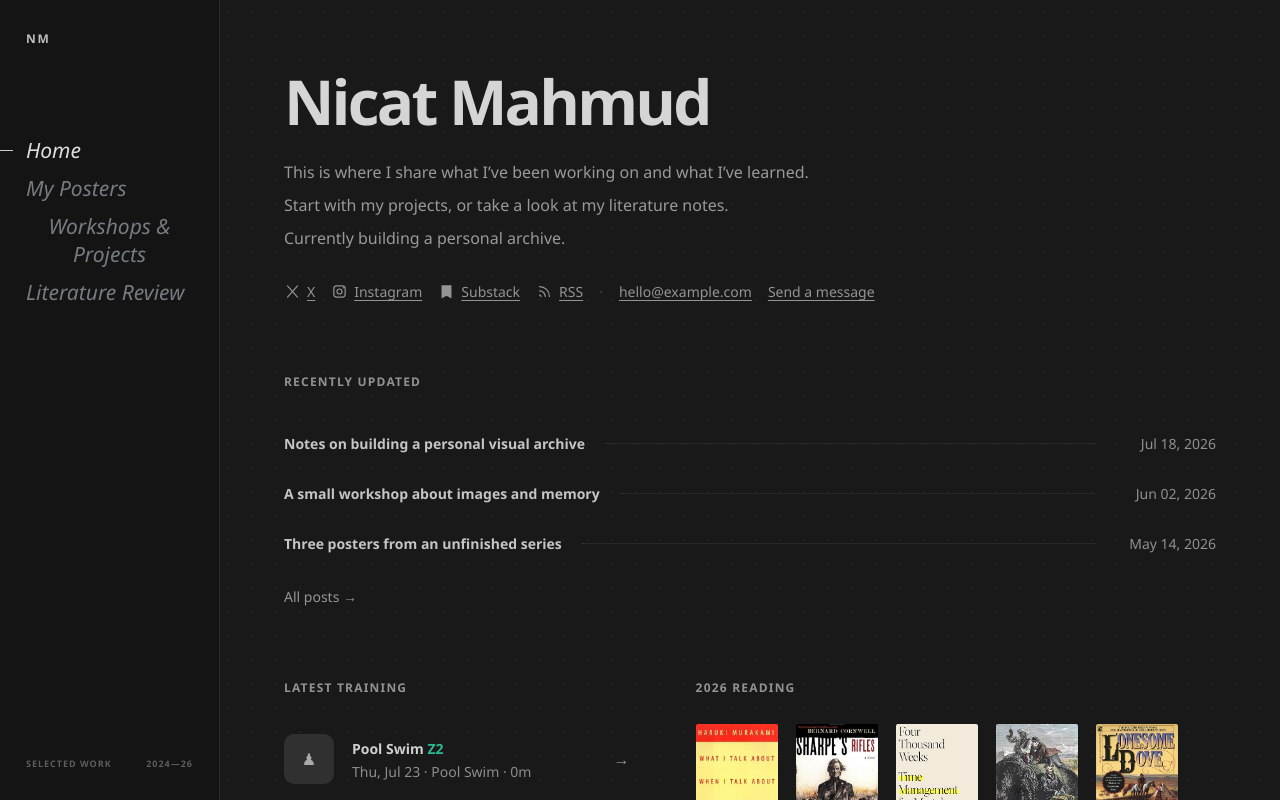
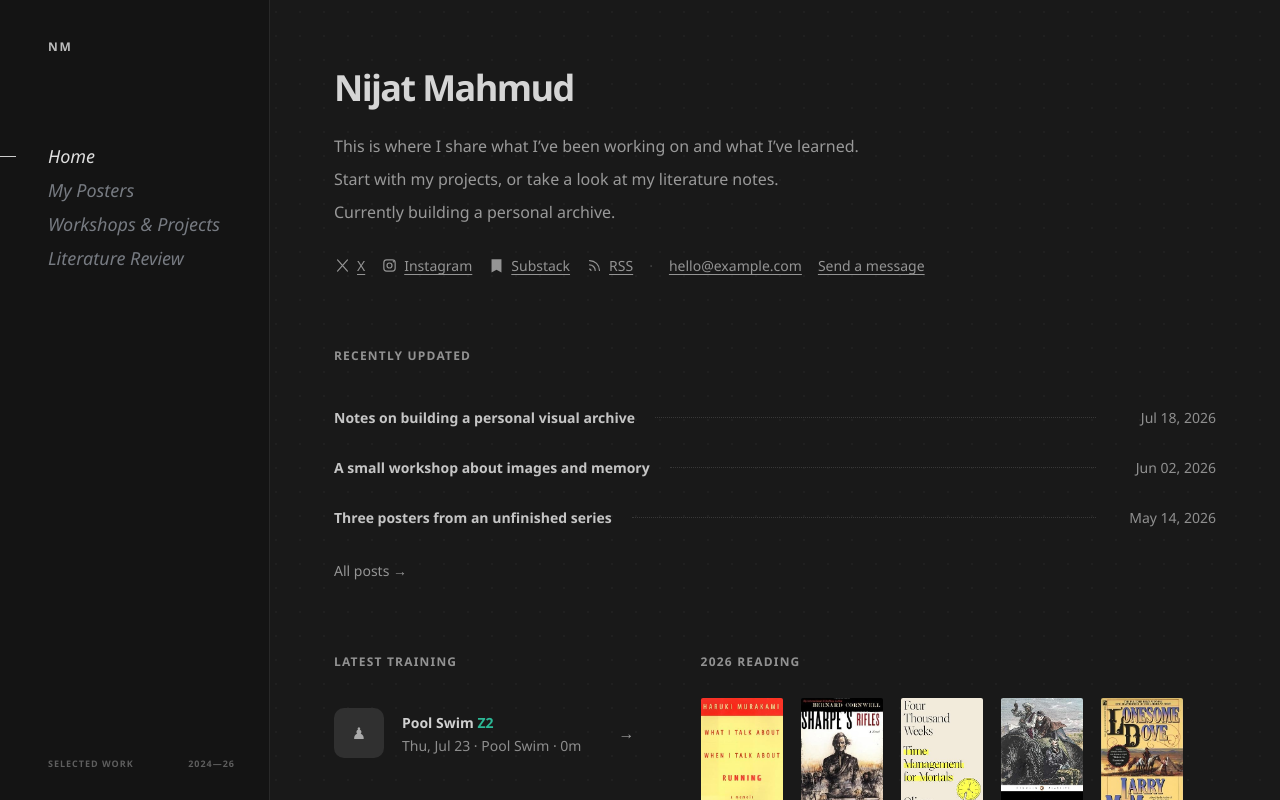
Before and after one commit to niko8908tg/nijat-website, a React (Vite) app: page / in a window 1280 px wide. Shown: the top 800 px of the page. Built offline with nearby package versions, Linux system fonts and the light colour scheme.

Commit message:
Refine name scale and sidebar alignment

```diff
--- a/src/content.js
+++ b/src/content.js
@@ -1,5 +1,5 @@
 export const profile = {
-  name: "Nicat Mahmud",
+  name: "Nijat Mahmud",
   intro: "This is where I share what I’ve been working on and what I’ve learned.",
   secondary: "Start with my projects, or take a look at my literature notes.",
   current: "Currently building a personal archive.",
--- a/src/styles.css
+++ b/src/styles.css
@@ -33,8 +33,8 @@ button { border: 0; }
   position: fixed;
   inset: 0 auto 0 0;
   z-index: 20;
-  width: 220px;
-  padding: 30px 26px;
+  width: 270px;
+  padding: 38px 34px 30px 48px;
   border-right: 1px solid #292929;
   background: rgba(20,20,20,.96);
   display: flex;
@@ -53,7 +53,7 @@ button { border: 0; }
   padding: 1px 0;
   background: transparent;
   color: #777b82;
-  font-size: 21px;
+  font-size: 18px;
   font-style: italic;
   font-weight: 400;
   cursor: pointer;
@@ -65,8 +65,8 @@ button { border: 0; }
   content: "";
   position: absolute;
   top: 50%;
-  left: -26px;
-  width: 13px;
+  left: -48px;
+  width: 16px;
   height: 1px;
   background: #ccc;
 }
@@ -81,7 +81,7 @@ button { border: 0; }
   text-transform: uppercase;
 }
 .mobile-menu, .mobile-close, .backdrop { display: none; }
-main { margin-left: 220px; }
+main { margin-left: 270px; }
 .page {
   min-height: 100vh;
   padding: 0 clamp(34px, 5vw, 72px);
@@ -97,7 +97,7 @@ main { margin-left: 220px; }
 h1 {
   margin: 0 0 28px;
   color: #d5d5d5;
-  font-size: clamp(46px, 5vw, 62px);
+  font-size: 36px;
   font-weight: 650;
   letter-spacing: -.045em;
   line-height: 1;
@@ -372,7 +372,7 @@ h1 {
 }
 
 @media (max-width: 580px) {
-  h1 { font-size: 46px; }
+  h1 { font-size: 36px; }
   .intro-copy { font-size: 16px; }
   .home-block { margin-top: 62px; }
   .update-row { grid-template-columns: 1fr auto; gap: 12px; padding: 8px 0; }
```
